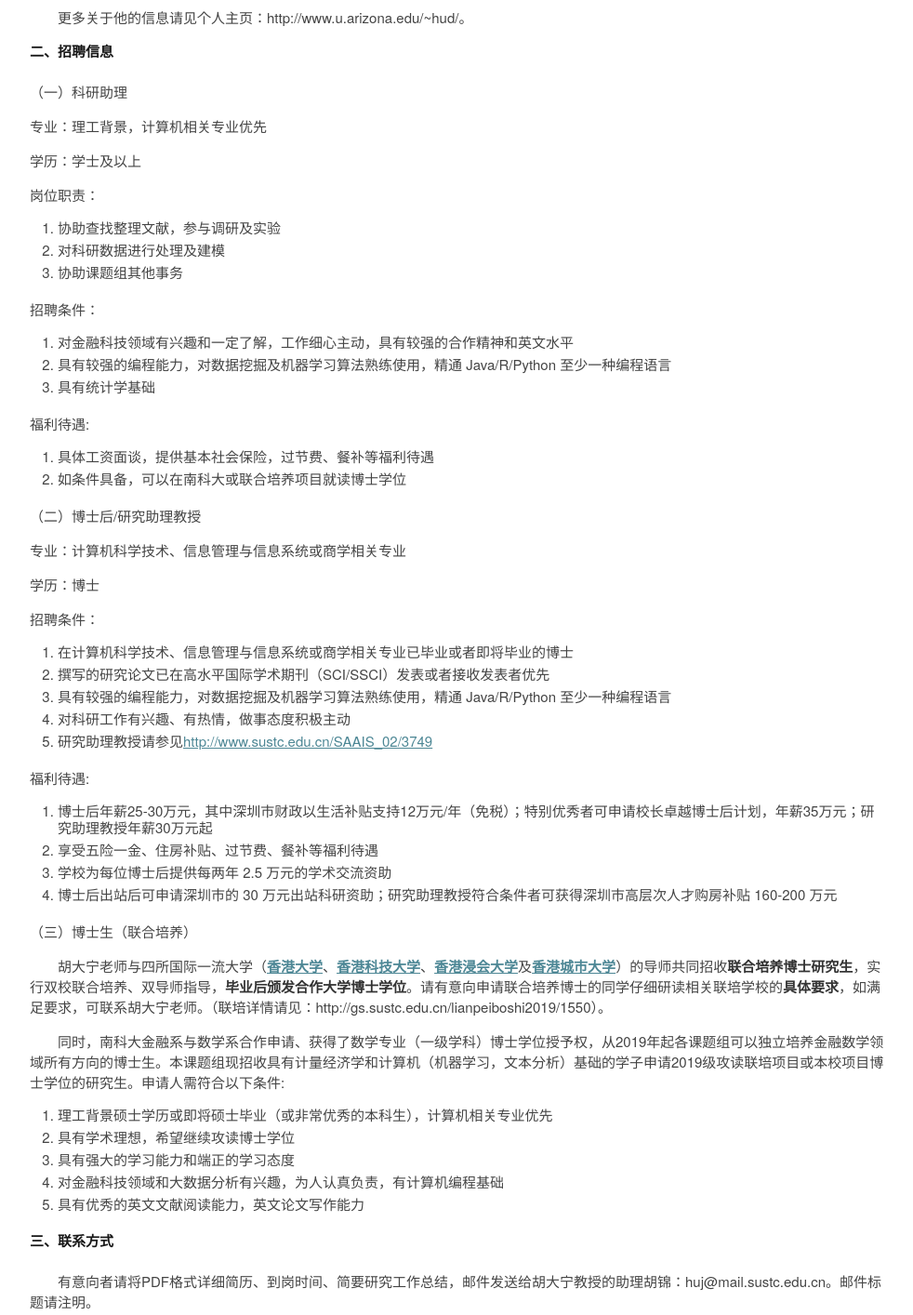
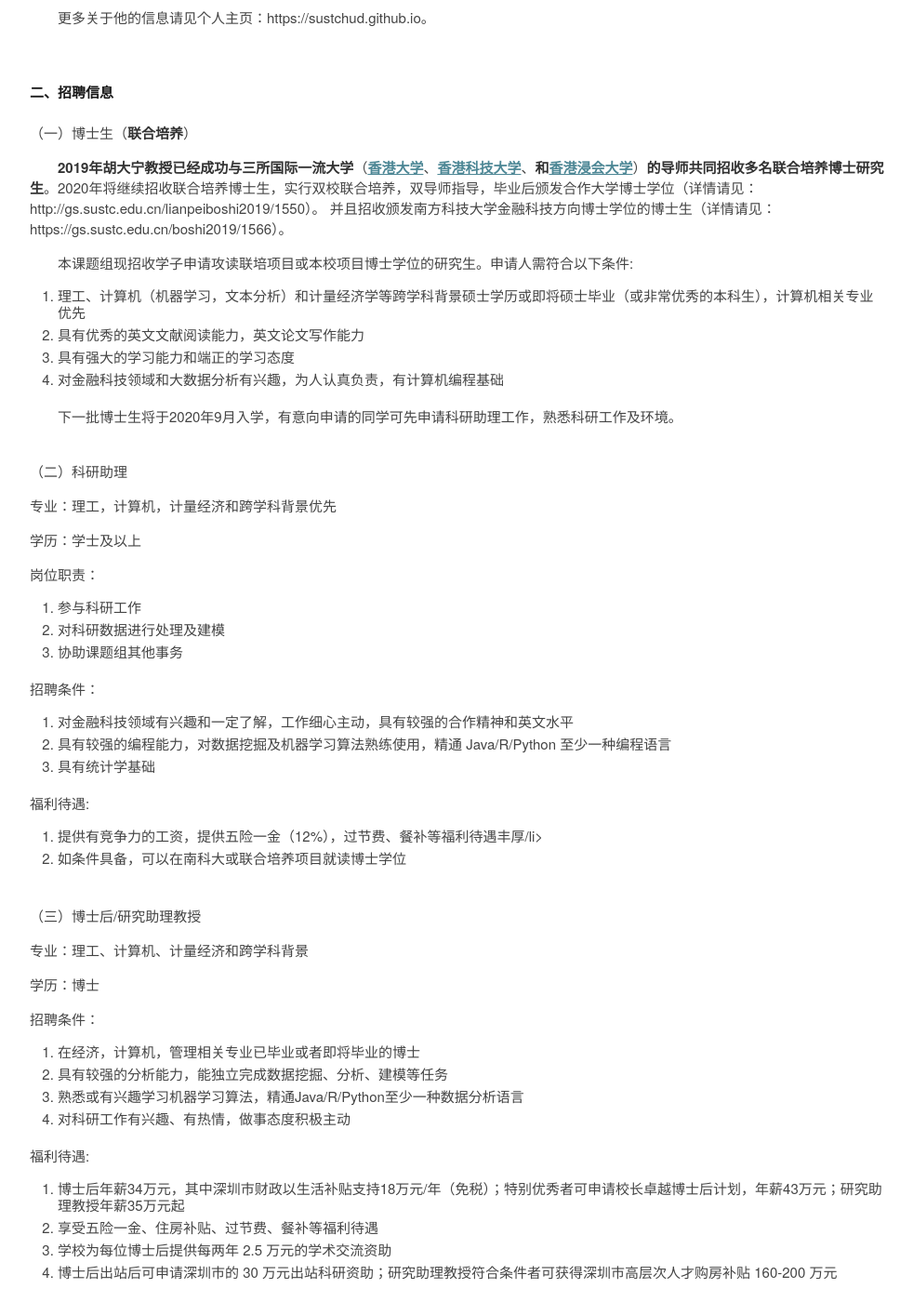
Before and after one commit to sustchud/sustchud.github.io, a plain HTML site: page hiring.html in a window 1280 px wide. Shown: the part 380-1794 px from the top of the page at 93% size, without its empty margins (148-1130 px from the left). Drawn offline with Linux system fonts and the light colour scheme; some icons are missing.

Commit message:
更新个人主页

```diff
--- a/hiring.html
+++ b/hiring.html
@@ -16,7 +16,8 @@
         <div class="hiring-section" id="Hiring">
                 <h4>Hiring</h4>
                 <br>
-                <h5 style="text-align:center;font-weight:bold">南方科技大学商学院金融系胡大宁课题组招收科研助理、博士后、研究助理教授及博士生 </h5>
+                <h5 style="text-align:center;font-weight:bold">南方科技大学商学院胡大宁课题组招收联合培养博士生、科研助理、博士后及研究助理教授
+                    </h5>
                     <br>
                     <h6>一、教师简介</h6>
                     <br>
@@ -27,17 +28,35 @@
                         <p>
                             他的研究领域包括商务网络分析，信息系统/计算机科学和应用计量经济学。他目前的研究重点是金融科技，复杂网络中的社会和经济机制，以及计量经济学和机器学习的结合。他的论文发表在MIS Quarterly, Journal of the Association for Information Systems, Decision Support Systems, Journal of the Association for Information Science and Technology, IEEE and ACM Transactions 等多个国际著名期刊上。主持和参与了包括瑞士自科和中国自科联合支持的SSSTC大数据研究项目在内的多个科研项目。
                         </p>
-                    <p>更多关于他的信息请见个人主页：http://www.u.arizona.edu/~hud/。</p>
+                        <p>更多关于他的信息请见个人主页：https://sustchud.github.io。
+                        </p>
                     </div>
+                    <br>
+                    <br>
                     <h6>二、招聘信息</h6>
                     <br>
                     <div>
-                    <p>（一）科研助理</p>
-                    <p>专业：理工背景，计算机相关专业优先</p>
+                        <p>（一）博士生（<strong>联合培养</strong>）</p>
+                        <p class="p-index"><strong>2019年胡大宁教授已经成功与三所国际一流大学</strong>（<strong><a href="http://www.business.hku.hk/~mchau/">香港大学</a></strong>、<strong><a href="https://www.seng.ust.hk/web/eng/people_detail.php?id=104&cur2=department">香港科技大学</a></strong>、<strong>和<a href="http://fds.hkbu.edu.hk/eng/info-system-e-bus-management/staff/admin-details.jsp?id=mengxiangHKB&cv=00069&cid=306&cvurl=">香港浸会大学</a></strong>）<strong>的导师共同招收多名联合培养博士研究生</strong>。2020年将继续招收联合培养博士生，实行双校联合培养，双导师指导，毕业后颁发合作大学博士学位（详情请见：http://gs.sustc.edu.cn/lianpeiboshi2019/1550）。
+                            并且招收颁发南方科技大学金融科技方向博士学位的博士生（详情请见：https://gs.sustc.edu.cn/boshi2019/1566）。
+                            </p>
+                        <p class="p-index">本课题组现招收学子申请攻读联培项目或本校项目博士学位的研究生。申请人需符合以下条件:
+                            </p>
+                        <ol>
+                            <li>理工、计算机（机器学习，文本分析）和计量经济学等跨学科背景硕士学历或即将硕士毕业（或非常优秀的本科生），计算机相关专业优先</li>
+                            <li>具有优秀的英文文献阅读能力，英文论文写作能力</li>
+                            <li>具有强大的学习能力和端正的学习态度</li>
+                            <li>对金融科技领域和大数据分析有兴趣，为人认真负责，有计算机编程基础</li>
+                        </ol>
+                        <p class="p-index">下一批博士生将于2020年9月入学，有意向申请的同学可先申请科研助理工作，熟悉科研工作及环境。
+                            </p>
+                        <br>
+                        <p>（二）科研助理</p>
+                        <p>专业：理工，计算机，计量经济和跨学科背景优先</p>
                         <p>学历：学士及以上</p>
                         <p>岗位职责：</p>
                         <ol>
-                        <li>协助查找整理文献，参与调研及实验</li>
+                            <li>参与科研工作</li>
                             <li>对科研数据进行处理及建模</li>
                             <li>协助课题组其他事务</li>
                         </ol>
@@ -49,50 +68,46 @@
                         </ol>
                         <p>福利待遇:</p>
                         <ol>
-                        <li>具体工资面谈，提供基本社会保险，过节费、餐补等福利待遇</li>
+                            <li>提供有竞争力的工资，提供五险一金（12%），过节费、餐补等福利待遇丰厚/li>
                             <li>如条件具备，可以在南科大或联合培养项目就读博士学位</li>
                         </ol>
-                    <p>（二）博士后/研究助理教授</p>
+                        <br>
+                        <p>（三）博士后/研究助理教授</p>
 
-                    <p>专业：计算机科学技术、信息管理与信息系统或商学相关专业</p>
+                        <p>专业：理工、计算机、计量经济和跨学科背景</p>
                         <p>学历：博士</p>
                         <p>招聘条件：</p>
                         <ol>
-                        <li>在计算机科学技术、信息管理与信息系统或商学相关专业已毕业或者即将毕业的博士</li>
-                        <li>撰写的研究论文已在高水平国际学术期刊（SCI/SSCI）发表或者接收发表者优先</li>
-                        <li>具有较强的编程能力，对数据挖掘及机器学习算法熟练使用，精通 Java/R/Python 至少一种编程语言</li>
+                            <li>在经济，计算机，管理相关专业已毕业或者即将毕业的博士
+                                </li>
+                            <li>具有较强的分析能力，能独立完成数据挖掘、分析、建模等任务
+                                </li>
+                            <li>熟悉或有兴趣学习机器学习算法，精通Java/R/Python至少一种数据分析语言
+                                </li>
                             <li>对科研工作有兴趣、有热情，做事态度积极主动</li>
-                        <li>研究助理教授请参见<a href="http://www.sustc.edu.cn/SAAIS_02/3749">http://www.sustc.edu.cn/SAAIS_02/3749</a></li>
                         </ol>
                         <p>福利待遇:</p>
                         <ol>
-                        <li>博士后年薪25-30万元，其中深圳市财政以生活补贴支持12万元/年（免税）；特别优秀者可申请校长卓越博士后计划，年薪35万元；研究助理教授年薪30万元起</li>
+                            <li>博士后年薪34万元，其中深圳市财政以生活补贴支持18万元/年（免税）；特别优秀者可申请校长卓越博士后计划，年薪43万元；研究助理教授年薪35万元起
+                                </li>
                             <li>享受五险一金、住房补贴、过节费、餐补等福利待遇</li>
                             <li>学校为每位博士后提供每两年 2.5 万元的学术交流资助</li>
-                        <li> 博士后出站后可申请深圳市的 30 万元出站科研资助；研究助理教授符合条件者可获得深圳市高层次人才购房补贴 160-200 万元 </li>
+                            <li>博士后出站后可申请深圳市的 30 万元出站科研资助；研究助理教授符合条件者可获得深圳市高层次人才购房补贴 160-200 万元 </li>
                         </ol>
-                    <p>（三）博士生（联合培养）</p>
-                    <p class="p-index">胡大宁老师与四所国际一流大学（<strong><a href="http://www.business.hku.hk/~mchau/">香港大学</a></strong>、<strong><a href="https://www.seng.ust.hk/web/eng/people_detail.php?id=104&cur2=department">香港科技大学</a></strong>、<strong><a href="http://fds.hkbu.edu.hk/eng/info-system-e-bus-management/staff/admin-details.jsp?id=mengxiangHKB&cv=00069&cid=306&cvurl=">香港浸会大学</a></strong>及<strong><a href="http://www.cb.cityu.edu.hk/staff/jlzhao/">香港城市大学</a></strong>）的导师共同招收<strong>联合培养博士研究生</strong>，实行双校联合培养、双导师指导，<strong>毕业后颁发合作大学博士学位</strong>。请有意向申请联合培养博士的同学仔细研读相关联培学校的<strong>具体要求</strong>，如满足要求，可联系胡大宁老师。（联培详情请见：http://gs.sustc.edu.cn/lianpeiboshi2019/1550）。</p>
-                    <p class="p-index">同时，南科大金融系与数学系合作申请、获得了数学专业（一级学科）博士学位授予权，从2019年起各课题组可以独立培养金融数学领域所有方向的博士生。本课题组现招收具有计量经济学和计算机（机器学习，文本分析）基础的学子申请2019级攻读联培项目或本校项目博士学位的研究生。申请人需符合以下条件:</p>
-                    <ol>
-                        <li>理工背景硕士学历或即将硕士毕业（或非常优秀的本科生），计算机相关专业优先
-                            </li>
-                        <li>具有学术理想，希望继续攻读博士学位</li>
-                        <li>具有强大的学习能力和端正的学习态度</li>
-                        <li>对金融科技领域和大数据分析有兴趣，为人认真负责，有计算机编程基础</li>
-                        <li>具有优秀的英文文献阅读能力，英文论文写作能力</li>
-                    </ol>
+
+                        <br>
+                        <br>
                         <h6>三、联系方式</h6>
                         <br>
                         <div>
                             <p class="p-index">有意向者请将PDF格式详细简历、到岗时间、简要研究工作总结，邮件发送给胡大宁教授的助理胡锦：huj@mail.sustc.edu.cn。邮件标题请注明。</p>
                         </div>
-
+                    </div>
                 </div>
 
 
-
                 </div>
-
+                </div>
+            </div>
     </body>
     </html>
```
Lines whose indentation alone changed are shown as unchanged.
